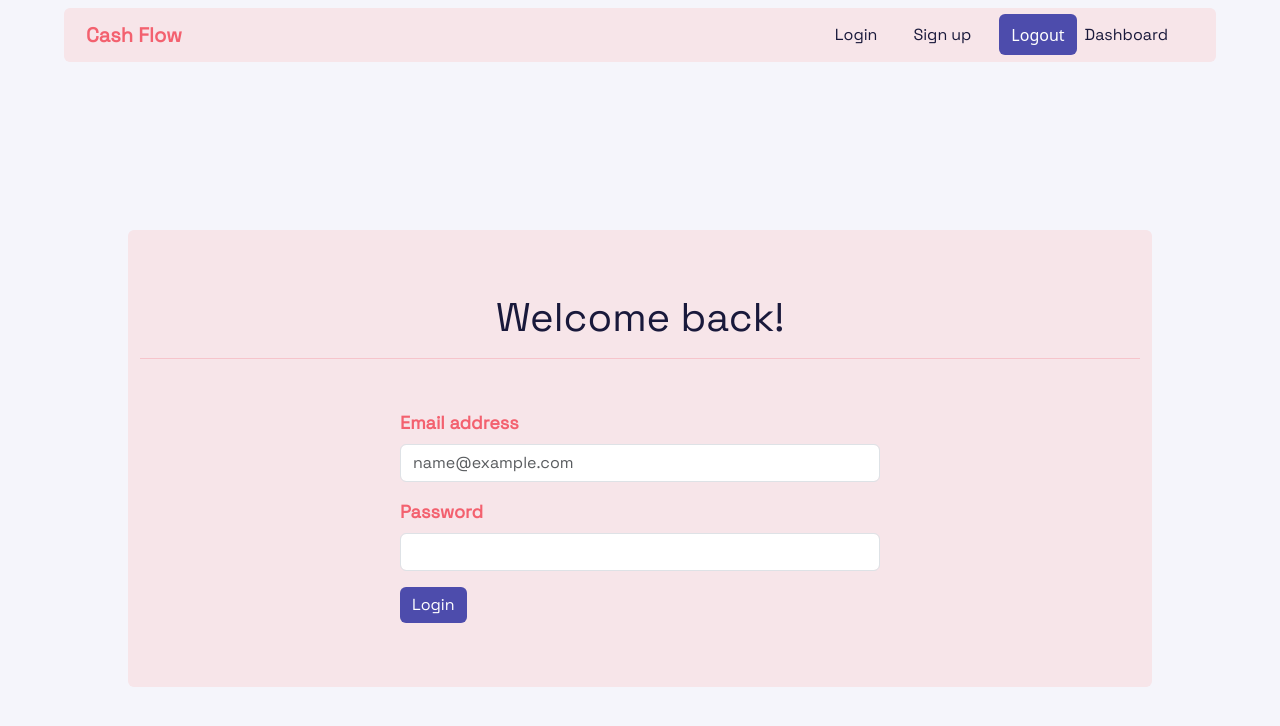
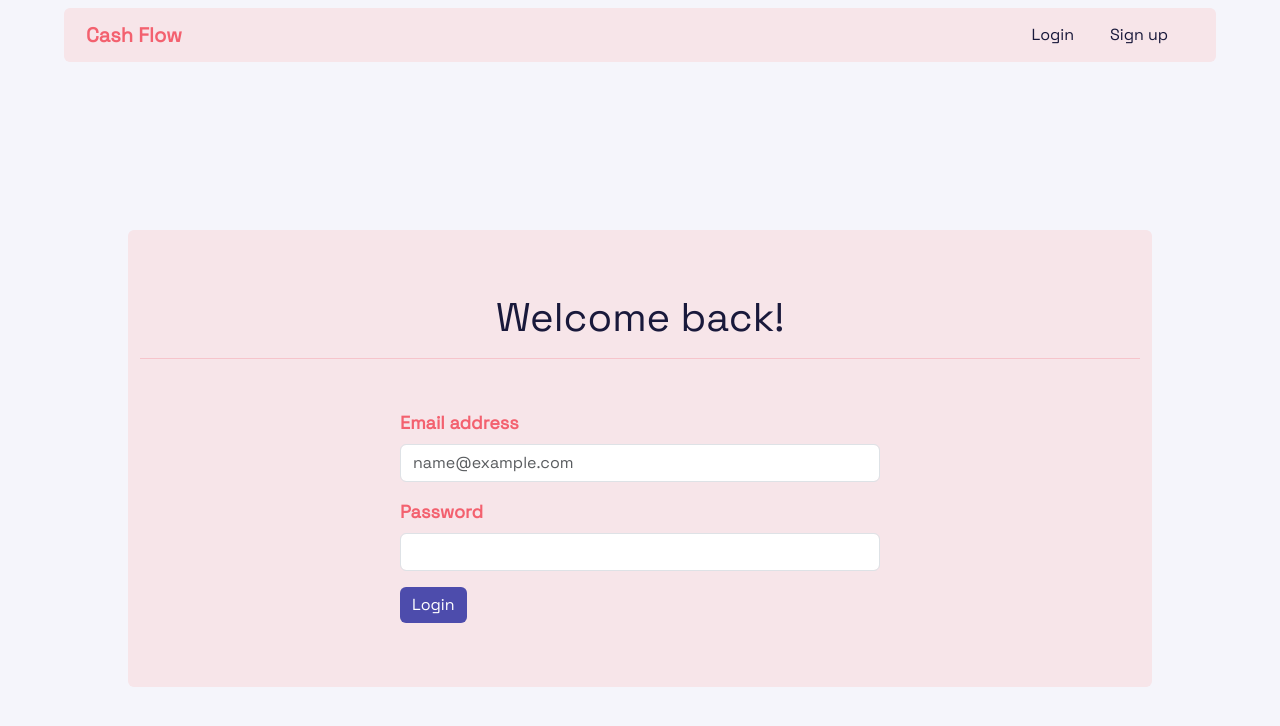
Before and after one commit to miguel-fg/cash-flow-frontend, a React (Create React App) app: page /login in a window 1280 px wide. Shown: the top 726 px of the page. Built offline with nearby package versions, Linux system fonts and the light colour scheme.

Commit message:
Added user state persistence with local storage

```diff
--- a/src/App.css
+++ b/src/App.css
@@ -124,3 +124,7 @@ body::-webkit-scrollbar{
   padding-bottom: 1em;
   color: var(--accent-colour);
 }
+
+.logout {
+  margin-left: 1em;
+}
--- a/src/components/NavBar.js
+++ b/src/components/NavBar.js
@@ -10,12 +10,16 @@ import Button from "react-bootstrap/Button";
 // logout custom hook
 import { useLogout } from "../hooks/useLogout";
 
+// user context
+import { useAuthContext } from "../hooks/useAuthContext";
+
 export default function NavBar() {
     const { logout } = useLogout();
+    const { user } = useAuthContext();
 
     const handleClick = () => {
         logout();
-    }
+    };
 
     // Web application navbar
     return (
@@ -23,21 +27,50 @@ export default function NavBar() {
             <Navbar expand="lg" variant="light">
                 <Container fluid className="nav-container rounded">
                     <LinkContainer to="/" className="nav-title-link">
-                    <Navbar.Brand><span className="navbar-text cash-flow">Cash Flow</span></Navbar.Brand>
+                        <Navbar.Brand>
+                            <span className="navbar-text cash-flow">
+                                Cash Flow
+                            </span>
+                        </Navbar.Brand>
                     </LinkContainer>
                     <Navbar.Toggle />
                     <Navbar.Collapse className="justify-content-end">
                         <Nav className="justify-content-end flex-grow-1 pe-2">
-                        <LinkContainer to="/login" className="nav-link">
-                            <Nav.Link><span className="navbar-text">Login</span></Nav.Link>
+                            {!user && (
+                                <>
+                                    <LinkContainer
+                                        to="/login"
+                                        className="nav-link"
+                                    >
+                                        <Nav.Link>
+                                            <span className="navbar-text">
+                                                Login
+                                            </span>
+                                        </Nav.Link>
                                     </LinkContainer>
-                        <LinkContainer to="/signup" className="nav-link">
-                            <Nav.Link><span className="navbar-text">Sign up</span></Nav.Link>
+                                    <LinkContainer
+                                        to="/signup"
+                                        className="nav-link"
+                                    >
+                                        <Nav.Link>
+                                            <span className="navbar-text">
+                                                Sign up
+                                            </span>
+                                        </Nav.Link>
                                     </LinkContainer>
-                        <Button className="btn" onClick={handleClick}>Logout</Button>
-                        <LinkContainer to="/dashboard" className="nav-link">
-                            <Nav.Link><span className="navbar-text">Dashboard</span></Nav.Link>
-                        </LinkContainer>
+                                </>
+                            )}
+                            {user && (
+                                <div>
+                                    <span className="navbar-text">{user.email}</span>
+                                    <Button
+                                        className="btn logout"
+                                        onClick={handleClick}
+                                    >
+                                        Logout
+                                    </Button>
+                                </div>
+                            )}
                         </Nav>
                     </Navbar.Collapse>
                 </Container>
--- a/src/context/AuthContext.js
+++ b/src/context/AuthContext.js
@@ -1,4 +1,4 @@
-import { createContext, useReducer } from "react";
+import { createContext, useReducer, useEffect } from "react";
 
 export const AuthContext = createContext();
 
@@ -18,6 +18,15 @@ export const AuthContextProvider = ({ children }) => {
         user: null
     });
 
+    //check if user object is in localStorage
+    useEffect(() => {
+        const user = JSON.parse(localStorage.getItem("user"));
+
+        if(user){
+            dispatch({type: "LOGIN", payload: user});
+        }
+    }, [])
+
     console.log("AuthContext state: ", state);
 
     return (
```
Lines whose indentation alone changed are shown as unchanged.
